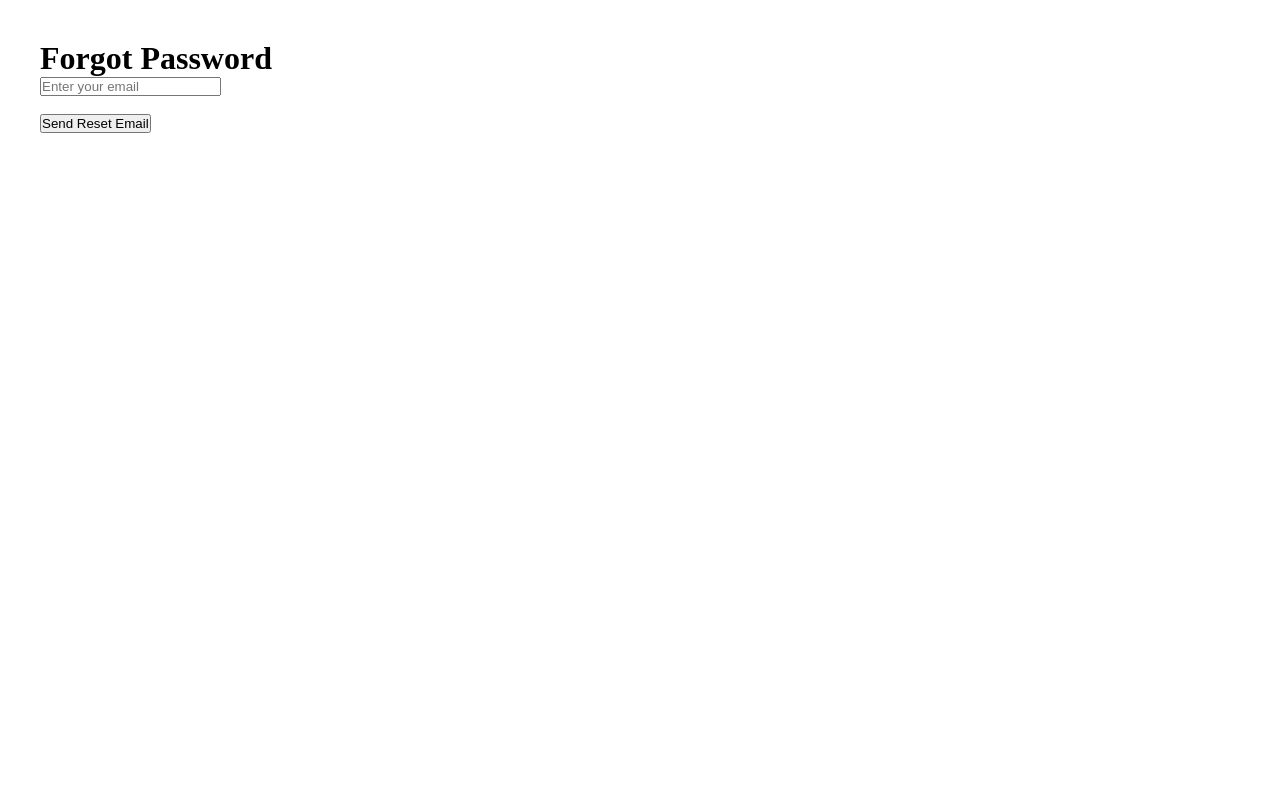
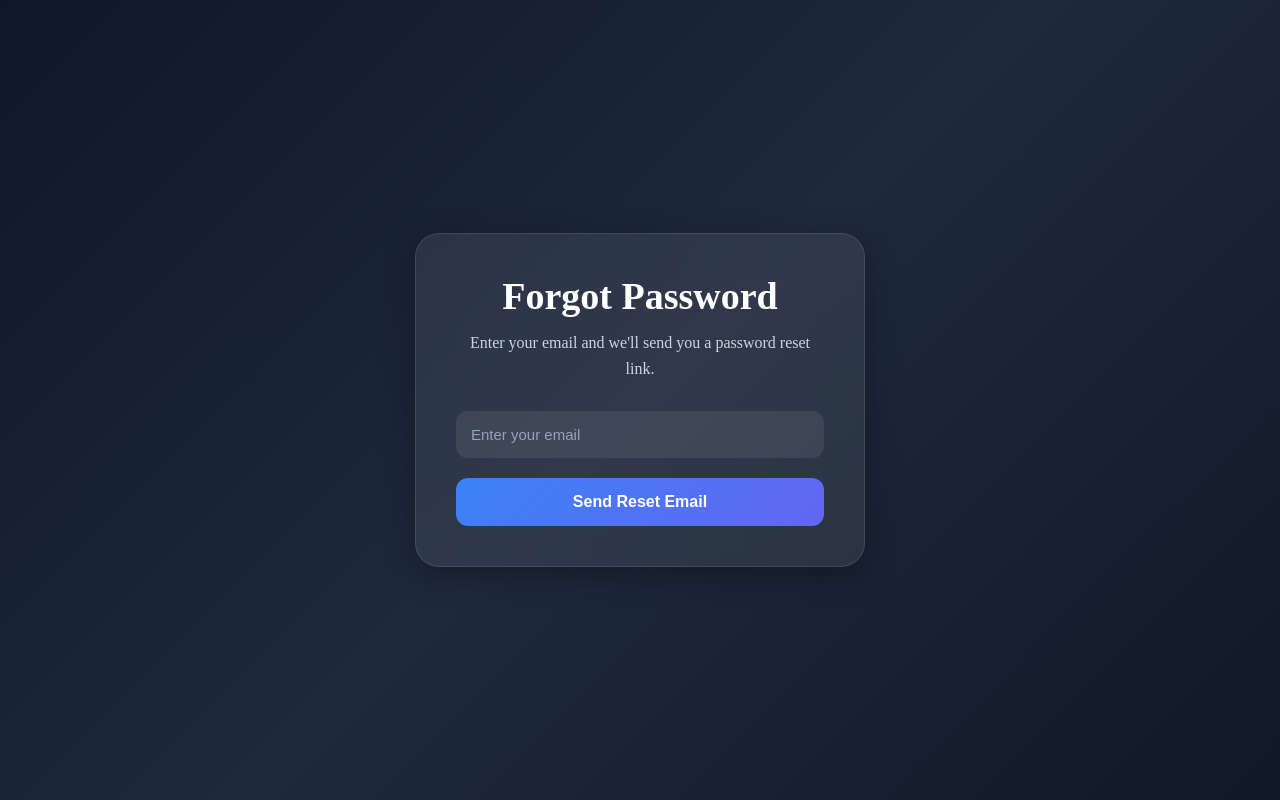
Before and after one commit to Jayachaithanyaram/mern-auth-system, a React app in the folder frontend/: page /forgot-password in a window 1280 px wide. Built offline with nearby package versions, Linux system fonts and the light colour scheme; the HTML template or start-up script is replaced by a standard one.

Commit message:
Organized frontend styling structure

```diff
--- a/frontend/package.json
+++ b/frontend/package.json
@@ -21,10 +21,12 @@
     "@types/react": "^19.2.14",
     "@types/react-dom": "^19.2.3",
     "@vitejs/plugin-react": "^6.0.1",
+    "autoprefixer": "^10.5.0",
     "eslint": "^10.3.0",
     "eslint-plugin-react-hooks": "^7.1.1",
     "eslint-plugin-react-refresh": "^0.5.2",
     "globals": "^17.6.0",
+    "postcss": "^8.5.15",
     "tailwindcss": "^4.3.0",
     "vite": "^8.0.12"
   }
--- a/frontend/src/index.css
+++ b/frontend/src/index.css
@@ -1,3 +1,4 @@
+
 :root {
   --text: #6b6375;
   --text-h: #08060d;
--- a/frontend/src/pages/ForgotPassword.jsx
+++ b/frontend/src/pages/ForgotPassword.jsx
@@ -1,5 +1,6 @@
 import { useState } from "react";
 import api from "../services/api";
+import "../styles/ForgotPassword.css";
 
 function ForgotPassword() {
   const [email, setEmail] = useState("");
@@ -20,25 +21,41 @@ function ForgotPassword() {
   };
 
   return (
-    <div style={{ padding: "40px" }}>
-      <h1>Forgot Password</h1>
+  <div className="forgot-page">
+
+    <div className="forgot-card">
+
+      <h1 className="forgot-title">
+        Forgot Password
+      </h1>
+
+      <p className="forgot-subtitle">
+        Enter your email and we'll send you a password reset link.
+      </p>
 
       <form onSubmit={handleSubmit}>
+
         <input
           type="email"
           placeholder="Enter your email"
           value={email}
           onChange={(e) => setEmail(e.target.value)}
+          className="forgot-input"
         />
 
-        <br /><br />
-
-        <button type="submit">
+        <button
+          type="submit"
+          className="forgot-btn"
+        >
           Send Reset Email
         </button>
+
       </form>
+
     </div>
-  );
+
+  </div>
+);
 }
 
 export default ForgotPassword;
```
Also changed, not shown: 1 other file (tests, documents, lock files or other folders).
